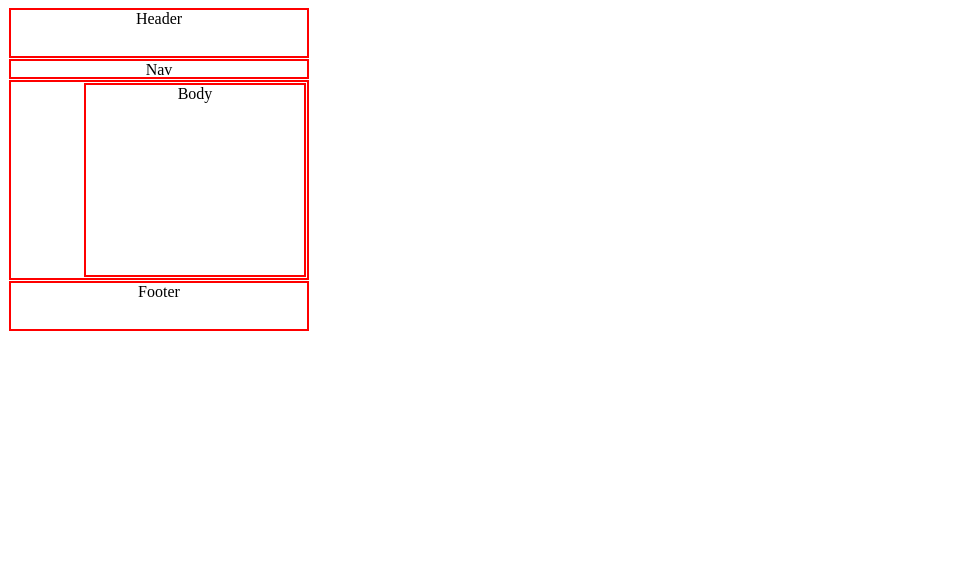
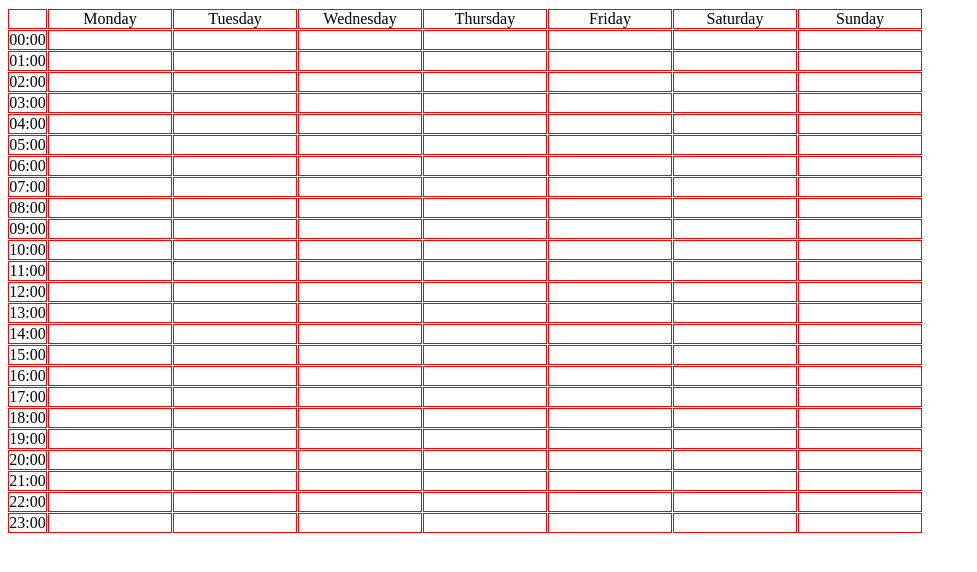
Before and after one commit to peterlebrun/react-cal, a React app: page / in a window 1280 px wide. Shown: the whole page, without its empty margins (0-977 px from the left). Built offline with nearby package versions, Linux system fonts and the light colour scheme.

Commit message:
Attempt to create a calendar in react

```diff
--- a/client/Container.js
+++ b/client/Container.js
@@ -1,8 +1,5 @@
 import React from 'react';
-import { Header } from './Header';
-import { Nav } from './Nav';
-import { Body } from './Body';
-import { Footer } from './Footer';
+import { Week } from './Week';
 import styles from './style.css';
 
 export default class Container extends React.Component {
@@ -15,10 +12,7 @@ export default class Container extends React.Component {
   render() {
     return (
         <div className={styles.container}>
-          <Header/>
-          <Nav/>
-          <Body/>
-          <Footer/>
+          <Week />
         </div>
     );
   }
--- /dev/null
+++ b/client/Day.js
@@ -0,0 +1,14 @@
+import React from 'react';
+import { Hour } from './Hour';
+import styles from './style.css';
+
+export class Day extends React.Component {
+  render() {
+    return (
+        <div className={styles.day}>
+          <div className={styles.title}>{this.props.name}</div>
+          {[...Array(24).keys()].map((i) => <Hour key={i} />)}
+        </div>
+    );
+  }
+}
--- /dev/null
+++ b/client/Hour.js
@@ -0,0 +1,12 @@
+import React from 'react';
+import styles from './style.css';
+
+export class Hour extends React.Component {
+  render() {
+    return (
+        <div className={styles.hour}>
+          {this.props.name}
+        </div>
+    );
+  }
+}
--- /dev/null
+++ b/client/Week.js
@@ -0,0 +1,21 @@
+import React from 'react';
+import { WeekHeader } from './WeekHeader';
+import { Day } from './Day';
+import styles from './style.css';
+
+export class Week extends React.Component {
+  render() {
+    return (
+        <div className={styles.week}>
+          <WeekHeader />
+          <Day name="Monday" />
+          <Day name="Tuesday" />
+          <Day name="Wednesday" />
+          <Day name="Thursday" />
+          <Day name="Friday" />
+          <Day name="Saturday" />
+          <Day name="Sunday" />
+        </div>
+    );
+  }
+}
--- /dev/null
+++ b/client/WeekHeader.js
@@ -0,0 +1,41 @@
+import React from 'react';
+import { Hour } from './Hour';
+import styles from './style.css';
+
+export class WeekHeader extends React.Component {
+    hourMap = [
+        "00:00",
+        "01:00",
+        "02:00",
+        "03:00",
+        "04:00",
+        "05:00",
+        "06:00",
+        "07:00",
+        "08:00",
+        "09:00",
+        "10:00",
+        "11:00",
+        "12:00",
+        "13:00",
+        "14:00",
+        "15:00",
+        "16:00",
+        "17:00",
+        "18:00",
+        "19:00",
+        "20:00",
+        "21:00",
+        "22:00",
+        "23:00"
+    ];
+
+  render() {
+    return (
+        <div className={styles.weekHeader}>
+          <div className={styles.title}></div>
+          {[...Array(24).keys()].map((i) => <Hour key={i} name={this.hourMap[i]} />)}
+        </div>
+    );
+  }
+}
--- a/client/style.css
+++ b/client/style.css
@@ -6,41 +6,34 @@
 
 .container {
     text-align: center;
-    max-width: 300px;
 }
 
-.header {
-    width: 100%;
-    height: 50px;
-    border: 2px solid red;
-    margin: 1px;
+.week {
+    display: flex;
+    flex-direction: row;
+    justify-content: left;
 }
 
-.nav {
-    width: 100%;
-    height: 20px;
-    border: 2px solid red;
-    margin: 1px;
+.weekHeader {
+    display: flex;
+    flex-direction: column;
+    width: 40px;
 }
 
-.bodyContainer {
+.day {
     display: flex;
-    flex-direction: row-reverse;
-    width: 100%;
-    border: 2px solid red;
-    margin: 1px;
-    height: 200px;
+    flex-direction: column;
+    width: 125px;
 }
 
-.body {
-    width: 75%;
-    border: 2px solid red;
-    margin: 1px;
+.title {
+    height: 20px;
+    border: 1px solid red;
+    margin: 1px 1px 0 0;
 }
 
-.footer {
-    width: 100%;
-    border: 2px solid red;
-    margin: 1px;
-    height: 50px;
+.hour {
+    height: 20px;
+    border: 1px solid red;
+    margin: 1px 1px 0 0;
 }
```
Also changed, not shown: 1 other file.
